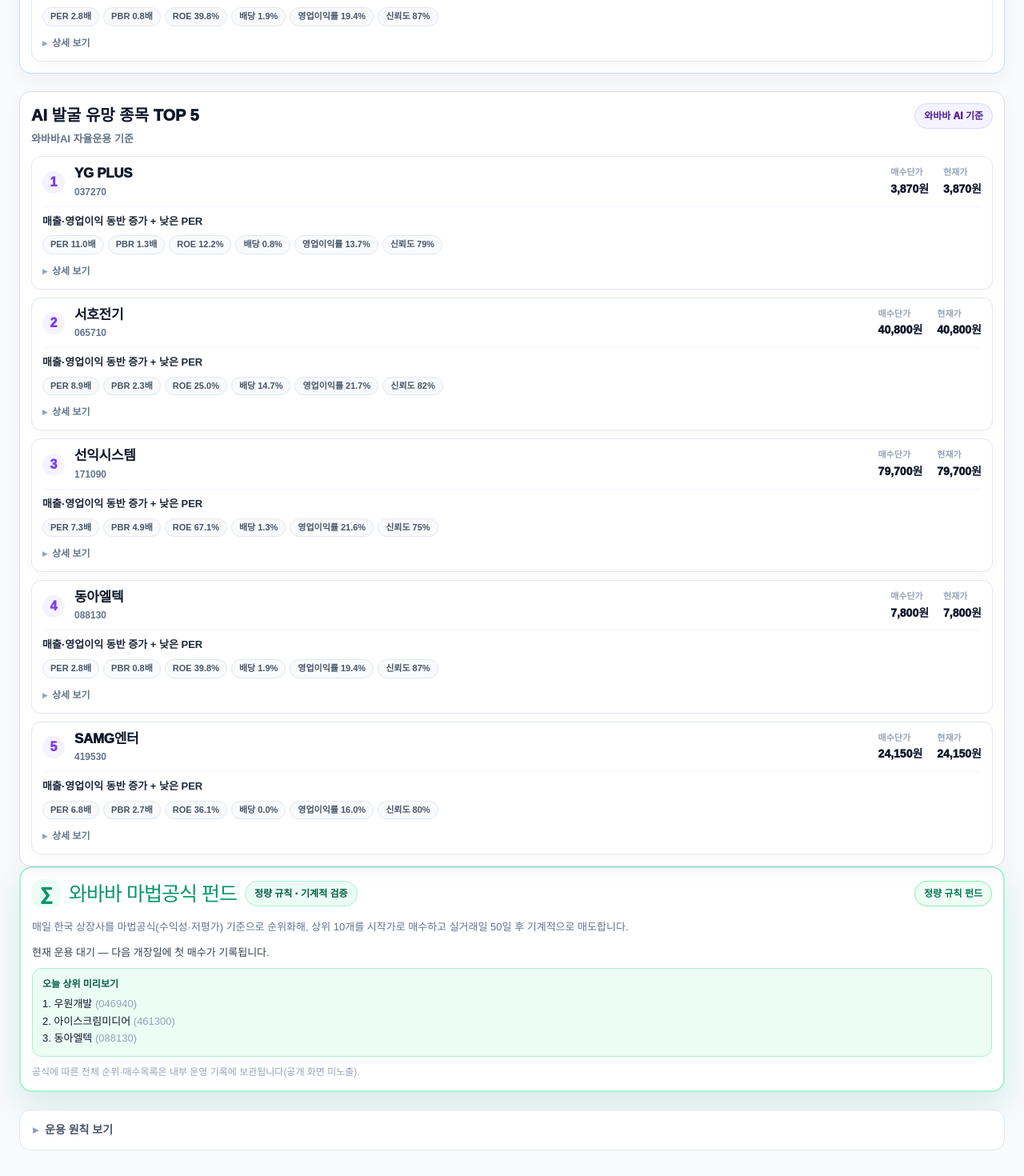
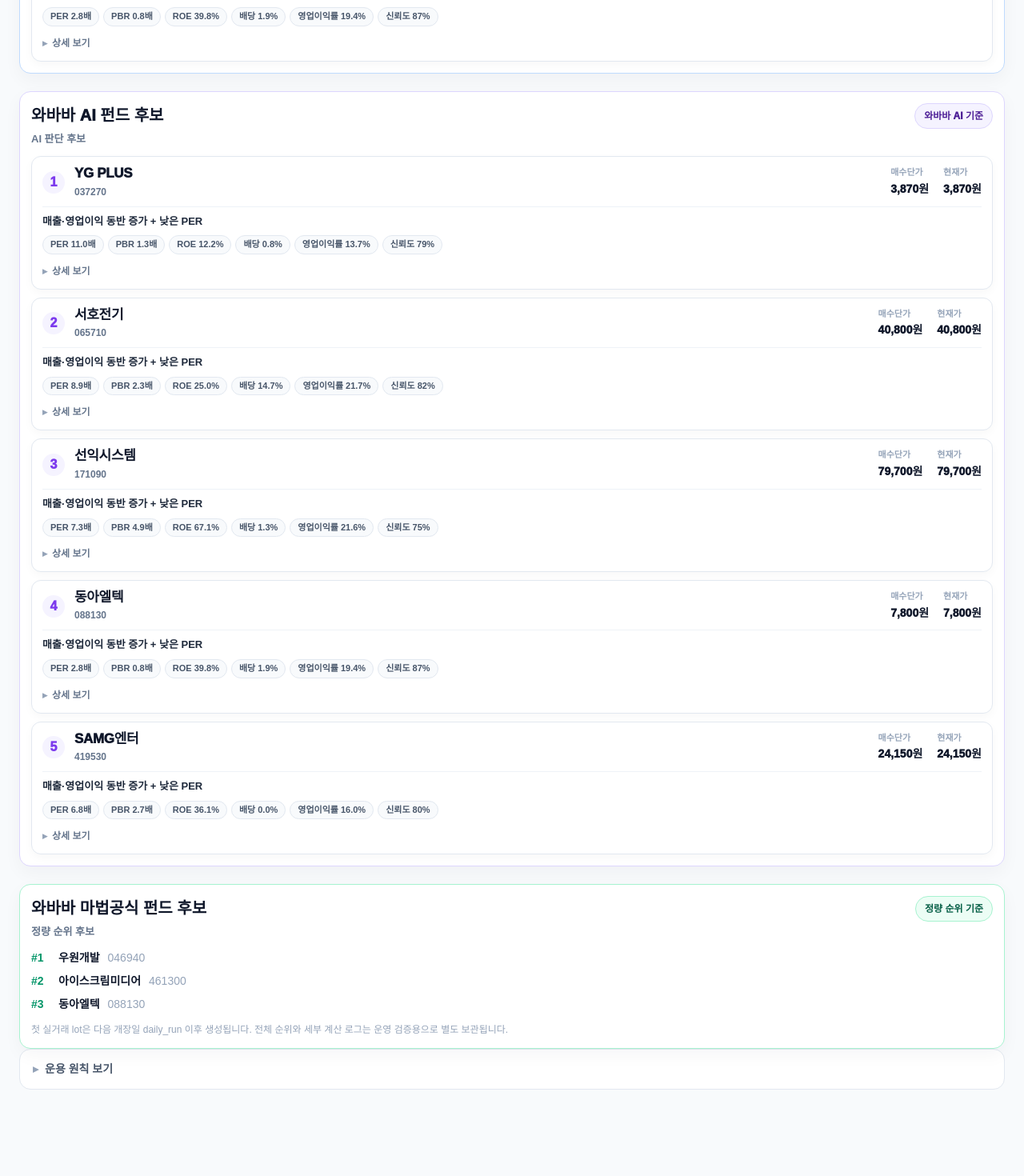
Before and after one commit to CSI-AI/kr-stock-agent, a Next.js app: page /strategy-lab in a window 1280 px wide. Shown: the part 940-2410 px from the top of the page at 80% size. After the commit the page ends 2348 px from the top, so only its background shows below. Built offline with nearby package versions, Linux system fonts and the light colour scheme.

Commit message:
feat(ui): unify strategy fund candidate sections
Co-Authored-By: Claude Opus 4.8 <noreply@anthropic.com>

```diff
--- a/app/_dashboard/funds.tsx
+++ b/app/_dashboard/funds.tsx
@@ -231,3 +231,47 @@ export function FundComparisonTable({ history }: { history: Rec }) {
     </div>
   );
 }
+
+// 전략랩 — 마법공식 정량 순위 후보(2펀드 CandidateSection과 동일한 .candidateCard chrome 사용).
+// public의 magicRecentActions.top10Preview(rank/code/name)만 표시. 전체 순위는 내부 보관.
+export function MagicCandidateSection({ history }: { history: Rec }) {
+  const recent = obj(history.magicRecentActions);
+  const s = obj(history.magicPortfolioSummary);
+  const preview = Array.isArray(recent.top10Preview)
+    ? (recent.top10Preview as unknown[]).filter((x): x is Rec => !!x && typeof x === "object" && !Array.isArray(x))
+    : [];
+  const holdingCount = num(s.holdingCount) ?? 0;
+  const A = { accent: "#059669", soft: "#ecfdf5", text: "#065f46", border: "#a7f3d0" };
+  return (
+    <section className="candidateCard" style={{ borderColor: A.border }}>
+      <div className="candidateHeader">
+        <div>
+          <h3>와바바 마법공식 펀드 후보</h3>
+          <p>정량 순위 후보</p>
+        </div>
+        <span className="pill" style={{ background: A.soft, color: A.text, borderColor: A.border }}>
+          정량 순위 기준
+        </span>
+      </div>
+      {preview.length > 0 ? (
+        <div style={{ display: "flex", flexDirection: "column", gap: 8, marginTop: 4 }}>
+          {preview.slice(0, 10).map((it, i) => (
+            <div key={String(it.code ?? i)} style={{ display: "flex", alignItems: "baseline", gap: 10, fontSize: 14, minWidth: 0 }}>
+              <span style={{ fontWeight: 900, color: A.accent, minWidth: 24, flexShrink: 0 }}>#{num(it.rank) ?? i + 1}</span>
+              <span style={{ fontWeight: 700, color: "#0f172a", overflow: "hidden", textOverflow: "ellipsis", whiteSpace: "nowrap" }}>
+                {String(it.name ?? it.code ?? "")}
+              </span>
+              <span style={{ color: "#94a3b8", flexShrink: 0 }}>{String(it.code ?? "")}</span>
+            </div>
+          ))}
+        </div>
+      ) : (
+        <p style={{ marginTop: 4, fontSize: 13, color: "#64748b" }}>정량 후보 데이터 대기</p>
+      )}
+      <p style={{ marginTop: 12, fontSize: 12, color: "#94a3b8", lineHeight: 1.5 }}>
+        {holdingCount === 0 ? "첫 실거래 lot은 다음 개장일 daily_run 이후 생성됩니다. " : ""}
+        전체 순위와 세부 계산 로그는 운영 검증용으로 별도 보관됩니다.
+      </p>
+    </section>
+  );
+}
--- a/app/strategy-lab/page.tsx
+++ b/app/strategy-lab/page.tsx
@@ -10,7 +10,7 @@ import {
   WABABA_THEME,
   AI_THEME,
 } from "../_dashboard/kit";
-import { MagicLabSection } from "../_dashboard/magic";
+import { MagicCandidateSection } from "../_dashboard/funds";
 
 export const dynamic = "force-dynamic";
 
@@ -27,21 +27,18 @@ export default function StrategyLabPage() {
 
       <section className="candidatesGrid">
         <CandidateSection
-          title="오늘의 매수 후보 TOP 5"
-          subtitle="와바바 가치투자 기준"
+          title="와바바 펀드 후보"
+          subtitle="가치성장 후보"
           items={wababaCandidates}
           theme={WABABA_THEME}
         />
         <CandidateSection
-          title="AI 발굴 유망 종목 TOP 5"
-          subtitle="와바바AI 자율운용 기준"
+          title="와바바 AI 펀드 후보"
+          subtitle="AI 판단 후보"
           items={aiCandidates}
           theme={AI_THEME}
         />
-      </section>
-
-      <section style={{ marginBottom: 22 }}>
-        <MagicLabSection history={history} />
+        <MagicCandidateSection history={history} />
       </section>
 
       <details className="philosophyDetails">
```
